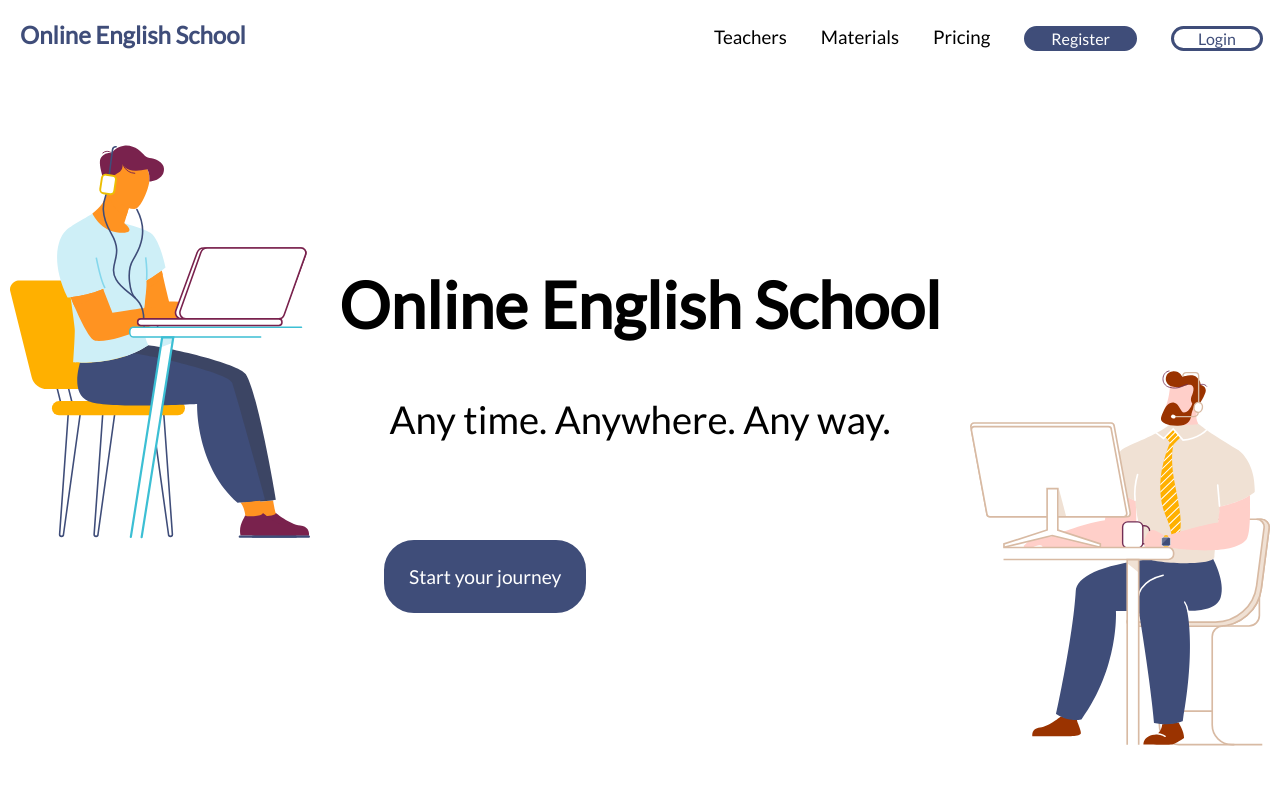
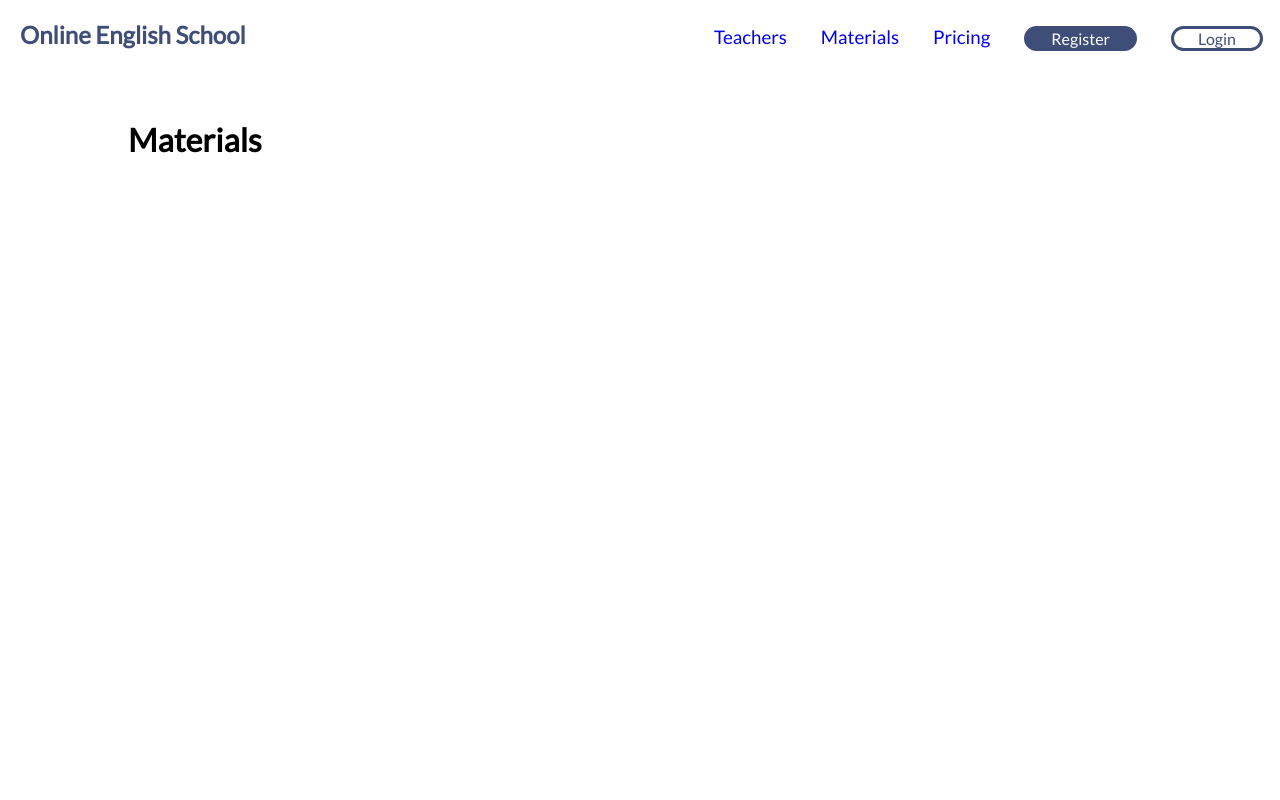
Before and after one commit to Thunderbolton/Online-English-School, a React (Create React App) app: page /materials in a window 1280 px wide. Shown: the top 800 px of the page. Built offline with nearby package versions, Linux system fonts and the light colour scheme.

Commit message:
added teachers, materials, pricing pages, and react router

```diff
--- a/package.json
+++ b/package.json
@@ -8,6 +8,7 @@
     "@testing-library/user-event": "^12.8.3",
     "react": "^17.0.2",
     "react-dom": "^17.0.2",
+    "react-router-dom": "^5.3.0",
     "react-scripts": "4.0.3",
     "web-vitals": "^1.1.2"
   },
--- a/src/App.js
+++ b/src/App.js
@@ -1,12 +1,31 @@
 import Home from "./components/Home";
 import Navbar from "./components/Navbar";
+import { BrowserRouter as Router, Route, Switch } from "react-router-dom";
+import Teachers from "./components/Teachers";
+import Pricing from "./components/Pricing";
+import Materials from "./components/Materials";
 
 const App = () => {
   return (
-    <div className="App">
-      <Navbar />
-      <Home />
-    </div>
+    <Router>
+      <div className="App">
+        <Navbar />
+          <Switch>
+            <Route exact path="/">
+              <Home />
+            </Route>
+            <Route path="/teachers">
+              <Teachers />
+            </Route>
+            <Route path="/materials">
+              <Materials />
+            </Route>
+            <Route path="/pricing">
+              <Pricing />
+            </Route>
+          </Switch>
+      </div>
+    </Router>
   );
 }
 
--- /dev/null
+++ b/src/components/Materials.js
@@ -0,0 +1,9 @@
+const Materials = () => {
+    return (
+        <div className="materials">
+            <h1>Materials</h1>
+        </div>
+     );
+}
+
+export default Materials;
--- a/src/components/NavLinks.js
+++ b/src/components/NavLinks.js
@@ -1,14 +1,22 @@
+import { Link } from "react-router-dom";
+
 const NavLinks = () => {
     return (
         <ul>
                 <li>
-                    <h3>Teachers</h3>
+                    <Link to="/teachers">
+                        <h3>Teachers</h3>
+                    </Link>
                 </li>
                 <li>
-                    <h3>Materials</h3>
+                    <Link to="/materials">
+                        <h3>Materials</h3>
+                    </Link>
                 </li>
                 <li>
-                    <h3>Pricing</h3>
+                    <Link to="/pricing">
+                        <h3>Pricing</h3>
+                    </Link>
                 </li>
                 <li>
                     <button id="register-button">
--- a/src/components/Navbar.js
+++ b/src/components/Navbar.js
@@ -1,4 +1,5 @@
 import { useState } from "react";
+import { Link } from "react-router-dom";
 import menuIcon from "../img/menuIcon.svg"
 import NavLinks from "./NavLinks";
 
@@ -57,11 +58,18 @@ const Navbar = () => {
 
     return (
         <nav className="navbar">
-            <h1>Online English School</h1>
+            <Link to="/">
+                <h1>Online English School</h1>
+            </Link>
 
-            {showMenu && mobileMenu.map(item =>
-                <h3 className="mobile-links" key={item}>{item}</h3>
+            {showMenu && mobileMenu.map((item, index) =>
+                <Link to={item} className="mobile-links" key={index}>
+                    <h3>{item}</h3>
+                </Link>
+                // console.log(index) = 0, 1, 2
+                // console.log(item) = Teachers, Materials, Pricing
             )}
+
 
             {<NavLinks />}
 
--- /dev/null
+++ b/src/components/Pricing.js
@@ -0,0 +1,9 @@
+const Pricing = () => {
+    return (
+        <div className="pricing">
+            <h1>Pricing</h1>
+        </div>
+     );
+}
+
+export default Pricing;
--- /dev/null
+++ b/src/components/Teachers.js
@@ -0,0 +1,9 @@
+const Teachers = () => {
+    return (
+        <div className="teachers">
+            <h1>Teachers</h1>
+        </div>
+     );
+}
+
+export default Teachers;
--- a/src/index.css
+++ b/src/index.css
@@ -9,6 +9,8 @@
   text-decoration: none;
   font-family: 'Lato', sans-serif;
 }
+
+/* NAVIGATION */
 
 .navbar {
   display: flex;
@@ -31,8 +33,10 @@
   margin: 17px;
 }
 
+.navbar a {
+  flex-grow: 1;
+}
 .navbar h1 {
-  flex-grow: 1;
   margin: 20px;
   color: #3f4d79;
   /* border: red solid 2px; */
@@ -112,7 +116,7 @@
 
 
 
-
+/* HOME MAIN CONTENT */
 
 .hero {
   display: flex;
@@ -282,12 +286,27 @@
   } */
 }
 
-/* .infoBox2 > img {
-  transform: scaleX(-1);
+
+/* TEACHERS */
+
+.teachers {
+  position: absolute;
+  top: 15%;
+  left: 10%
 }
-#root > div > div > div > section.infoBox2 > img */
 
-/* .infoBox1 {
+/* MATERIALS */
 
+.materials {
+  position: absolute;
+  top: 15%;
+  left: 10%
+}
 
-} */
+/* Pricing */
+
+.pricing {
+  position: absolute;
+  top: 15%;
+  left: 10%
+}
```
Also changed, not shown: 1 other file (tests, documents, lock files or other folders).
